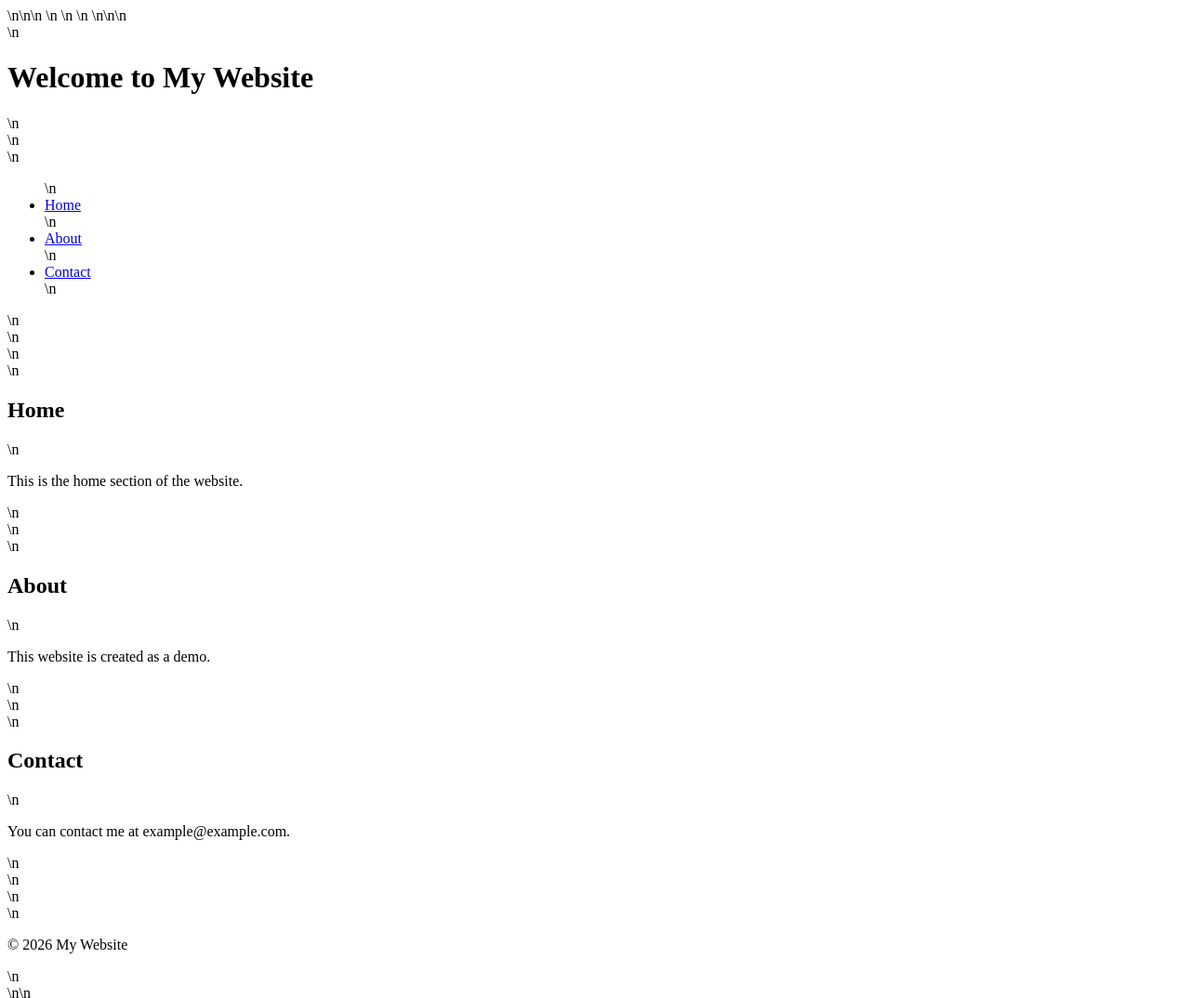
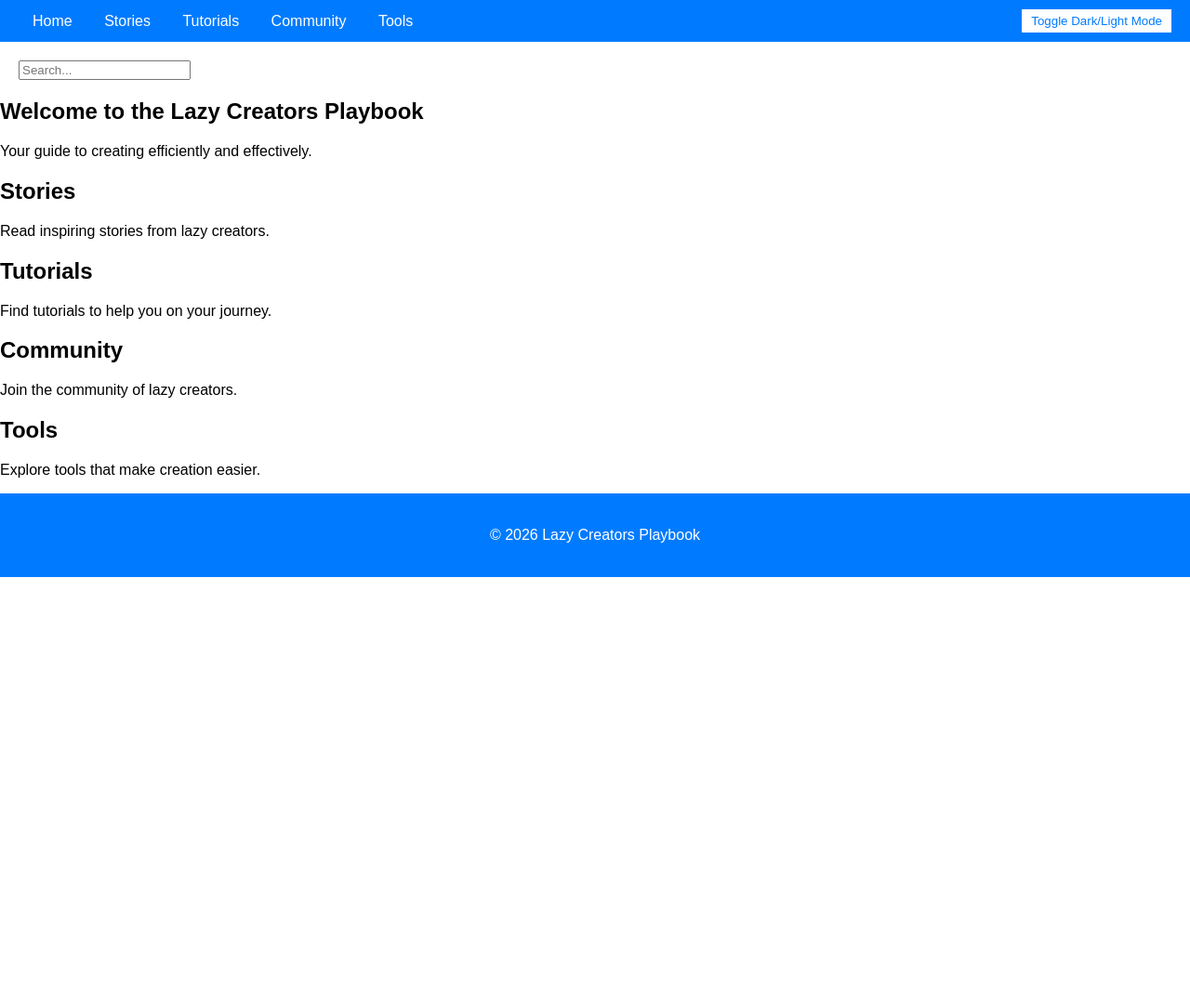
Before and after one commit to alwoais12/lazy-creators-playbook, a plain HTML site: page index.html in a window 1280 px wide. Shown: the whole page at 93% size. After the commit the page ends 800 px from the top, so only its background shows below. Drawn offline with Linux system fonts and the light colour scheme.

Commit message:
Create index.html with complete HTML structure for Lazy Creators Playbook website

```diff
--- a/index.html
+++ b/index.html
@@ -1 +1,93 @@
-<!DOCTYPE html>\n<html lang="en">\n<head>\n    <meta charset="UTF-8">\n    <meta name="viewport" content="width=device-width, initial-scale=1.0">\n    <title>My Website</title>\n    <link rel="stylesheet" href="styles.css">\n</head>\n<body>\n    <header>\n        <h1>Welcome to My Website</h1>\n    </header>\n    <nav>\n        <ul>\n            <li><a href="#home">Home</a></li>\n            <li><a href="#about">About</a></li>\n            <li><a href="#contact">Contact</a></li>\n        </ul>\n    </nav>\n    <main>\n        <section id="home">\n            <h2>Home</h2>\n            <p>This is the home section of the website.</p>\n        </section>\n        <section id="about">\n            <h2>About</h2>\n            <p>This website is created as a demo.</p>\n        </section>\n        <section id="contact">\n            <h2>Contact</h2>\n            <p>You can contact me at example@example.com.</p>\n        </section>\n    </main>\n    <footer>\n        <p>&copy; 2026 My Website</p>\n    </footer>\n</body>\n</html>
+<!DOCTYPE html>
+<html lang="en">
+<head>
+    <meta charset="UTF-8">
+    <meta name="viewport" content="width=device-width, initial-scale=1.0">
+    <title>Lazy Creators Playbook</title>
+    <style>
+        body {
+            font-family: Arial, sans-serif;
+            margin: 0;
+            padding: 0;
+            transition: background-color 0.5s, color 0.5s;
+        }
+        .dark-mode {
+            background-color: #121212;
+            color: #ffffff;
+        }
+        header {
+            background: #007bff;
+            padding: 10px 20px;
+            display: flex;
+            justify-content: space-between;
+            align-items: center;
+        }
+        nav a {
+            color: white;
+            text-decoration: none;
+            margin: 0 15px;
+        }
+        .toggle {
+            cursor: pointer;
+            background: white;
+            border: none;
+            color: #007bff;
+            padding: 5px 10px;
+        }
+        .search {
+            margin: 20px;
+        }
+        footer {
+            text-align: center;
+            padding: 20px;
+            background: #007bff;
+            color: white;
+        }
+    </style>
+</head>
+<body>
+    <header>
+        <nav>
+            <a href="#home">Home</a>
+            <a href="#stories">Stories</a>
+            <a href="#tutorials">Tutorials</a>
+            <a href="#community">Community</a>
+            <a href="#tools">Tools</a>
+        </nav>
+        <button class="toggle" onclick="toggleTheme()">Toggle Dark/Light Mode</button>
+    </header>
+    <div class="search">
+        <input type="text" id="search" placeholder="Search...">
+    </div>
+    <main>
+        <section id="home">
+            <h1>Welcome to the Lazy Creators Playbook</h1>
+            <p>Your guide to creating efficiently and effectively.</p>
+        </section>
+        <section id="stories">
+            <h2>Stories</h2>
+            <p>Read inspiring stories from lazy creators.</p>
+        </section>
+        <section id="tutorials">
+            <h2>Tutorials</h2>
+            <p>Find tutorials to help you on your journey.</p>
+        </section>
+        <section id="community">
+            <h2>Community</h2>
+            <p>Join the community of lazy creators.</p>
+        </section>
+        <section id="tools">
+            <h2>Tools</h2>
+            <p>Explore tools that make creation easier.</p>
+        </section>
+    </main>
+    <footer>
+        <p>&copy; 2026 Lazy Creators Playbook</p>
+    </footer>
+    <script>
+        function toggleTheme() {
+            document.body.classList.toggle('dark-mode');
+        }
+    </script>
+</body>
+</html>
```
